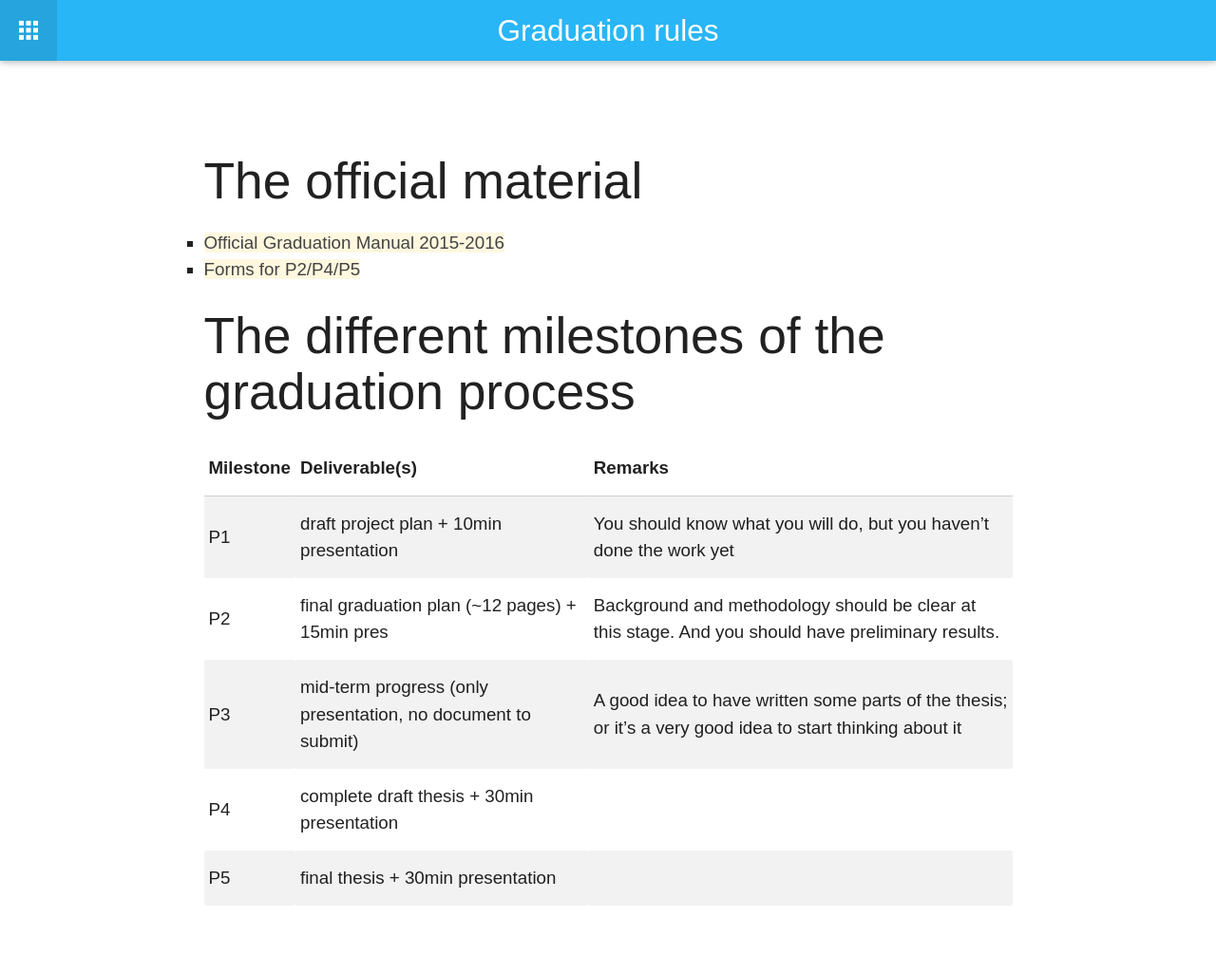
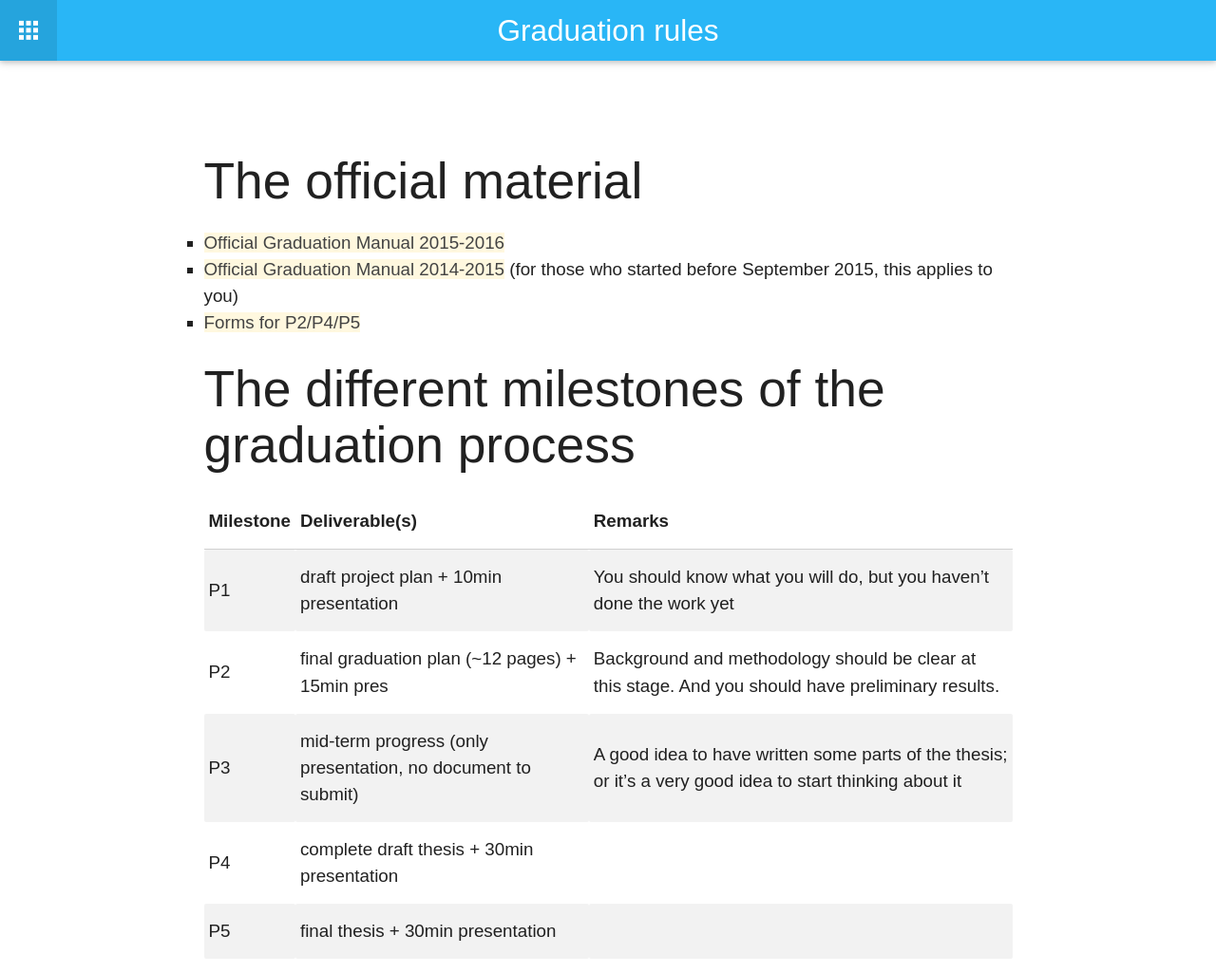
Before and after one commit to tudelft3d/geo2020, a Jekyll site: the page built from rules/index.md, in a window 1280 px wide. Shown: the whole page at 95% size. Built offline with Jekyll 4.4.1, drawn with Linux system fonts in a browser that asks for light colours; nearby versions of some CDN libraries; before the commit the page ends 969 px from its top, so only the background shows below that.

Commit message:
grad doc 2014-2015 added

```diff
--- a/rules/index.md
+++ b/rules/index.md
@@ -7,6 +7,7 @@ permalink: /rules/
 ## The official material
 
   - [Official Graduation Manual 2015-2016](http://studenten.tudelft.nl/fileadmin/Files/studentenportal/os/BKspecifiek/Graduation_Manual_Geomatics_2015-2016.pdf)
+  - [Official Graduation Manual 2014-2015]({{ "/pdfs/Graduation Manual Geomatics 2014-2015.pdf" | prepend: site.baseurl }}) (for those who started before September 2015, this applies to you)
   - [Forms for P2/P4/P5](http://studenten.tudelft.nl/en/students/faculty-specific/architecture/forms/)
 
 
```
Also changed, not shown: 1 other file.
